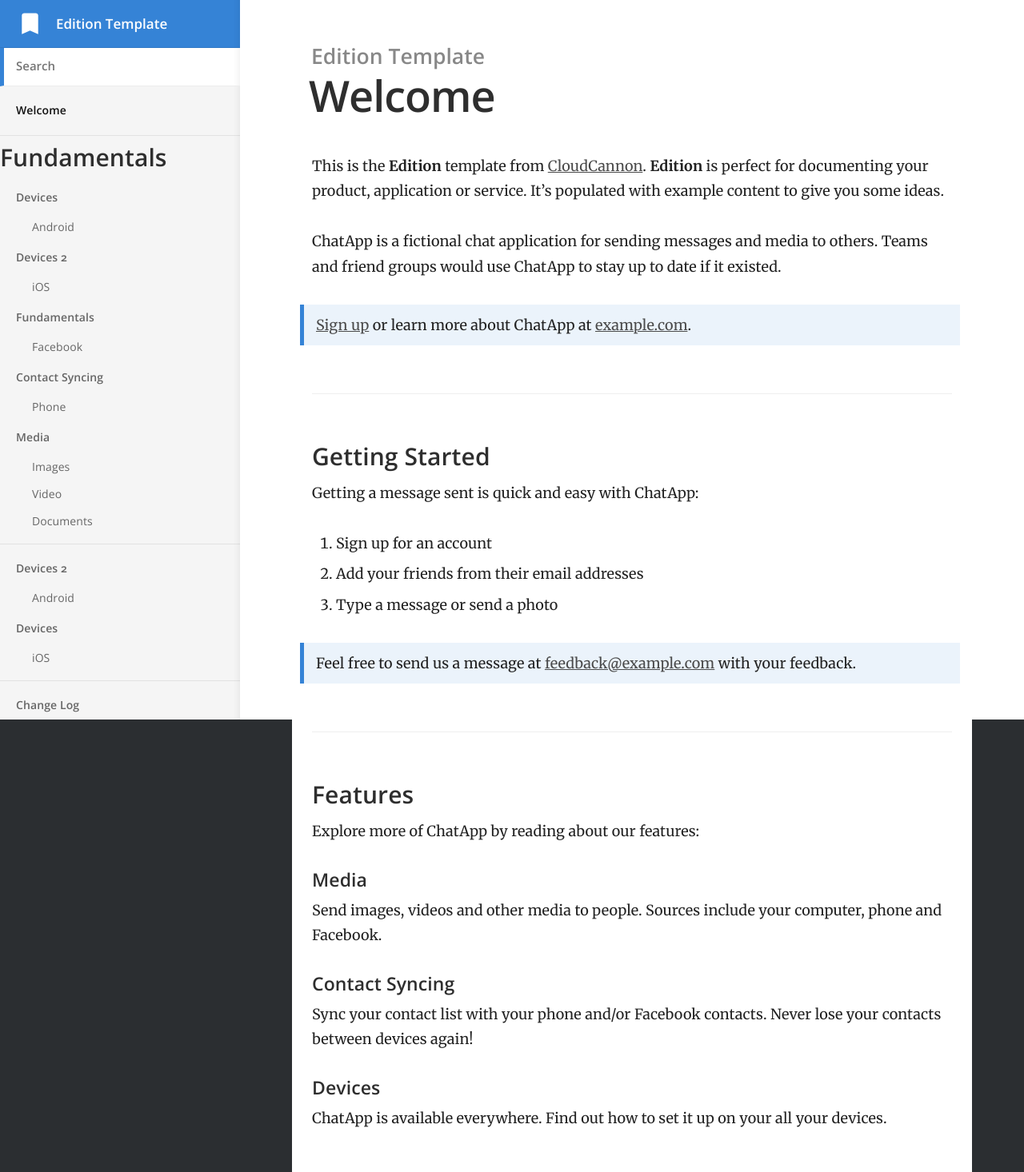
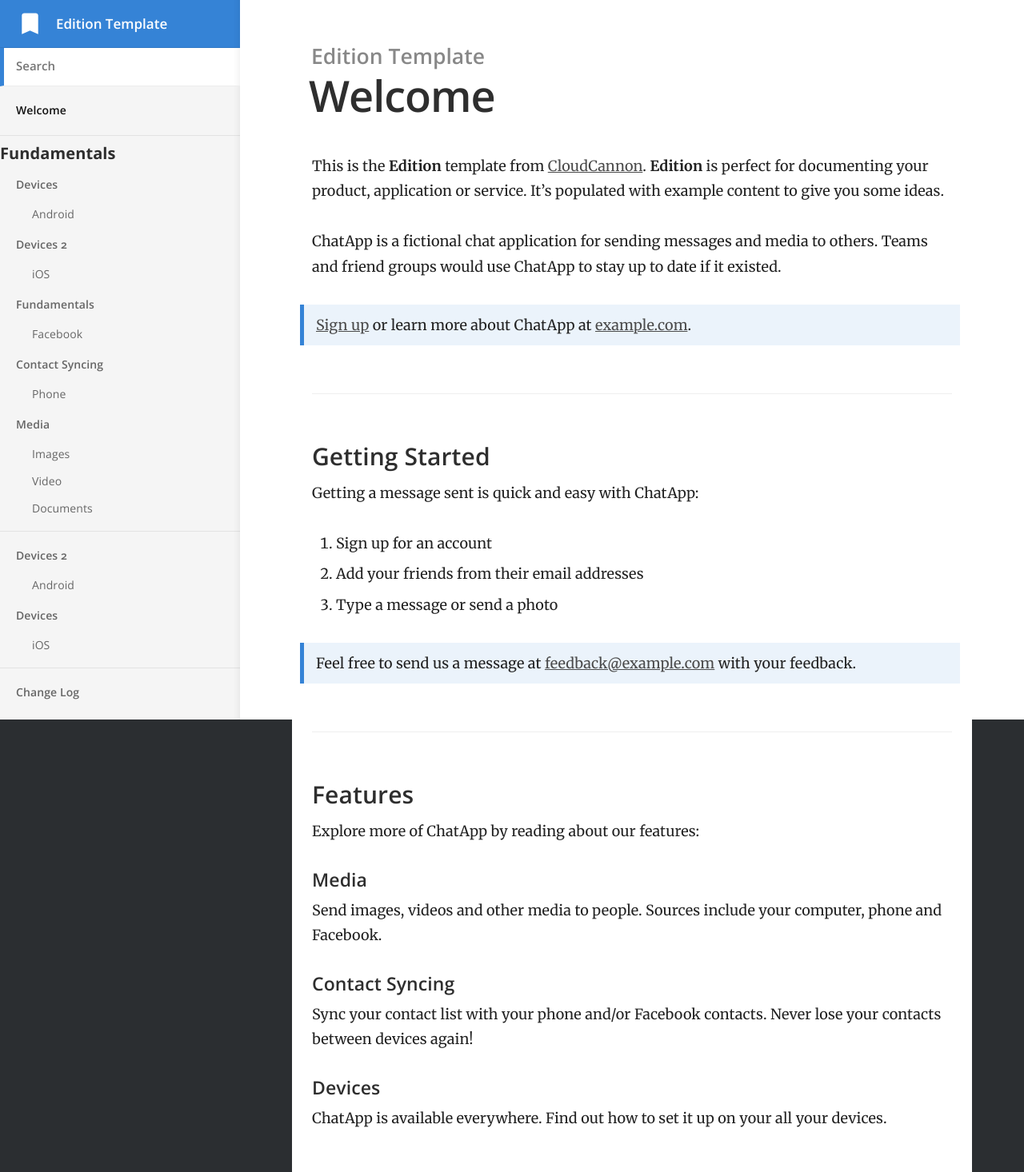
Before and after one commit to learning-brazilian-jiu-jitsu/learning-brazilian-jiu-jitsu.github.io, a Jekyll site: the page built from index.md, in a window 1280 px wide. Shown: the whole page at 80% size. Built offline with Jekyll 4.4.1, drawn with Linux system fonts in a browser that asks for light colours.

Commit message:
Some minor changes added
Some minor changes added

```diff
--- a/_layouts/default.html
+++ b/_layouts/default.html
@@ -46,7 +46,7 @@
 				</ul>
 
 				<ul>
-					<h3>Fundamentals</h3>
+					<h5><b>Fundamentals</b></h5>
 					{% assign grouped = site.docs | group_by: 'category' %}
 					{% for group in grouped %}
 						<li class="nav-item top-level {% if group.name == page.category %}current{% endif %}">
```
